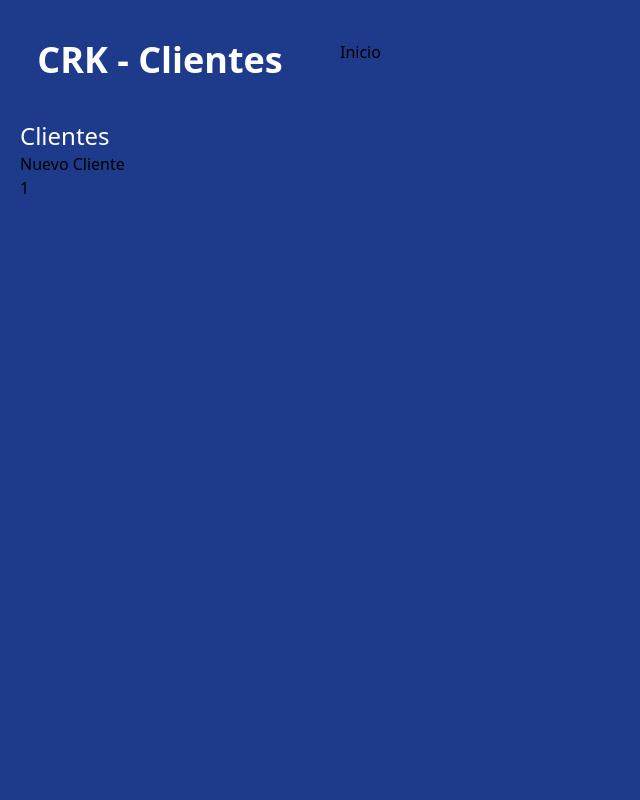
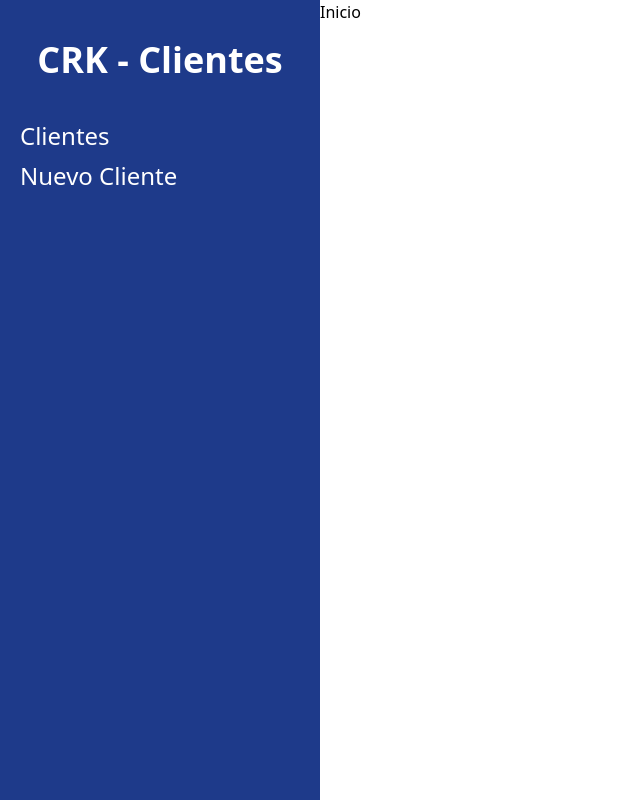
Before and after one commit to VicenteVieraG/crm-react, a React (Vite) app: page /clientes in a window 1280 px wide. Shown: the whole page, without its empty margins (0-640 px from the left). Built offline with nearby package versions, Linux system fonts and the light colour scheme.

Commit message:
More styles added to the nav bar, fixed sintaxis and performance issues and fixed documentation

```diff
--- a/src/layout/Layout.jsx
+++ b/src/layout/Layout.jsx
@@ -1,22 +1,29 @@
 import React from 'react'
-import {Outlet} from 'react-router-dom'
+import {Outlet, Link} from 'react-router-dom'
+//Link es el componente con el que modificas la direccion de la barra de navegacion del navegador.
+//En el atributo "to" selecciones la direccion que dentra la barra de navegacion.
 
 const Layout = () => {
 	return (
 		<div className="md:flex md:min-h-screen">
+			{/*Nav bar */}
 			<div className="md:w-1/4 bg-blue-900 px-5 py-10">
 				<h2 className="text-4xl font-black text-center text-white">CRK - Clientes</h2>
 				<nav className="mt-10">
-					<a
-						className="text-white text-2xl block mt-2 hover:text-blue-300"
-						href="/clientes"
+					<Link
+						className="transition delay-75 duration-200 text-white text-2xl block mt-2 hover:text-blue-300"
+						to="/clientes"
 						>Clientes
-					</a>
-					<a href="/clientes/nuevo">Nuevo Cliente</a>
+					</Link>
+					<Link
+						className="transition delay-75 duration-200 text-white text-2xl block mt-2 hover:text-blue-300"
+						to="/clientes/nuevo"
+						>Nuevo Cliente
+					</Link>
 				</nav>
-				1
 			</div>
-			<div className="md:w-3/4 bg-blue-900 px-5 py-10">
+
+			<div className="md:w-3/4">
 				<Outlet/>
 			</div>
 
```
